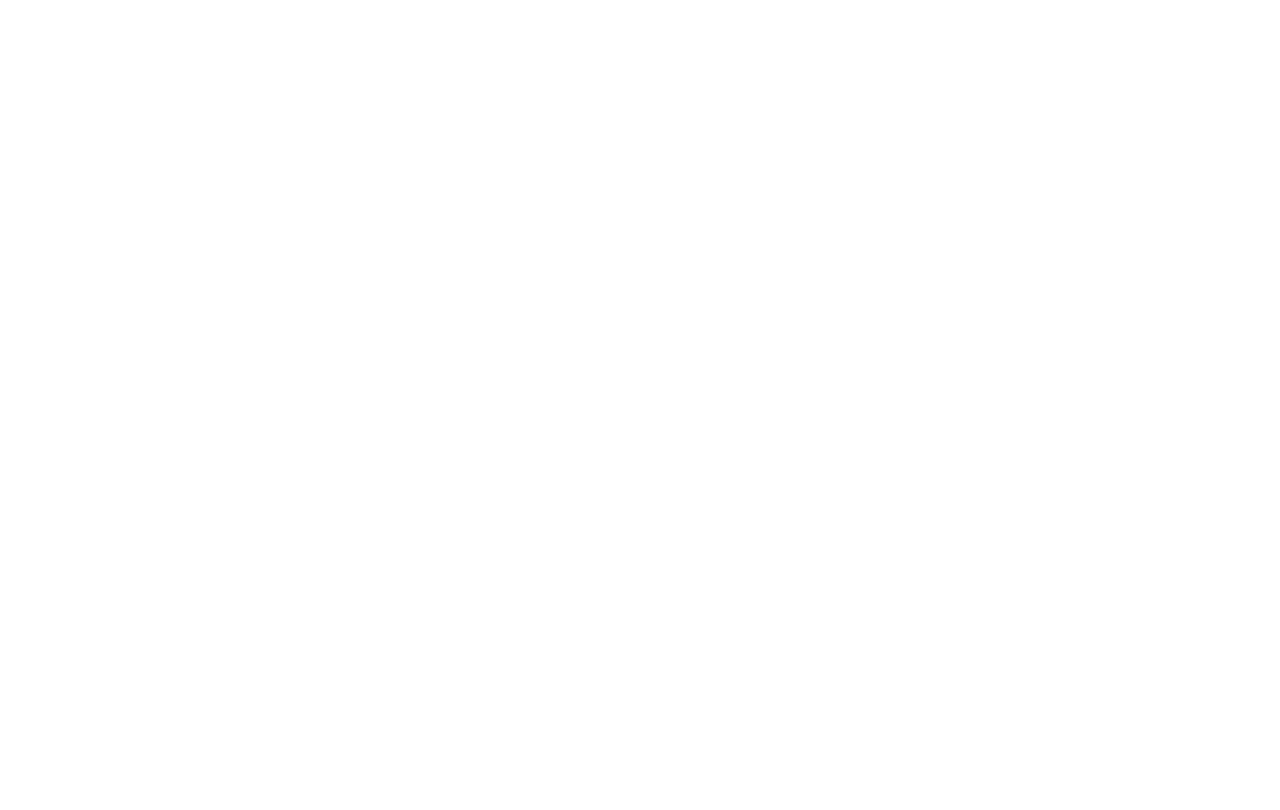
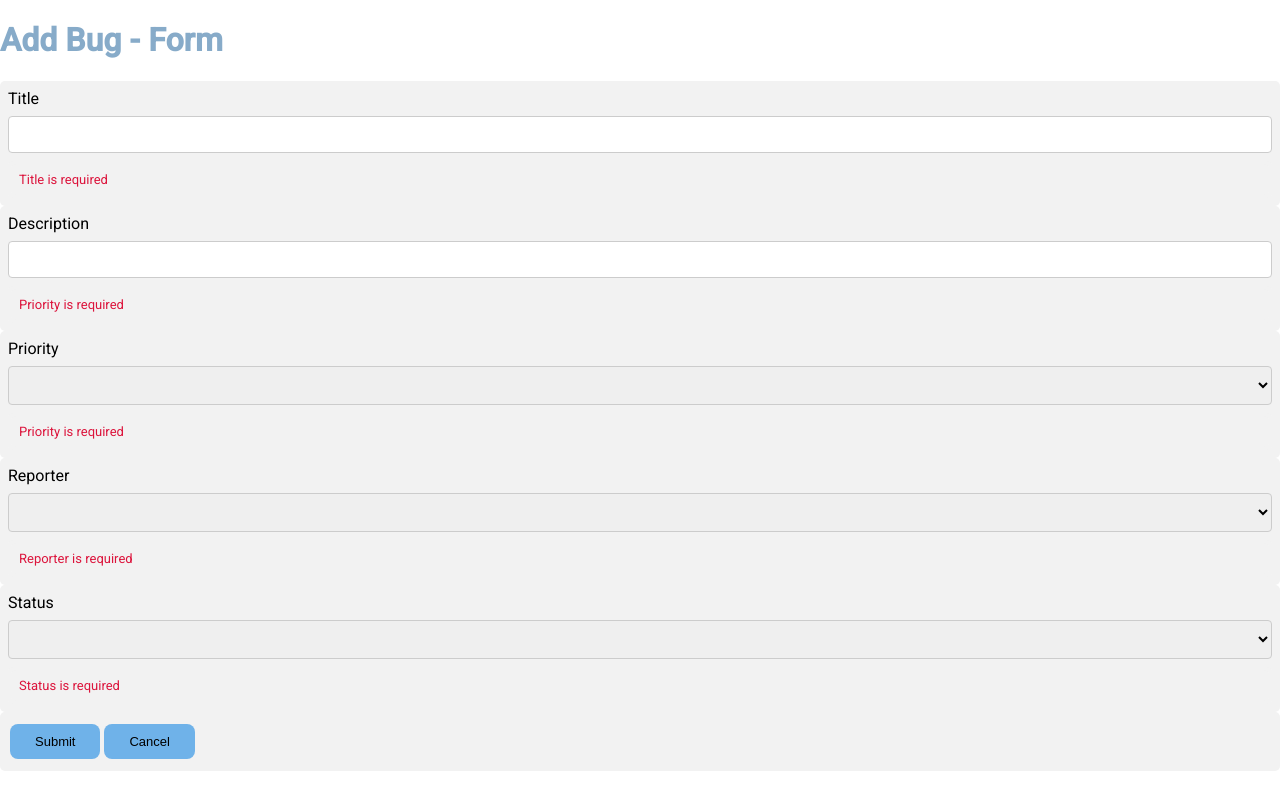
Before and after one commit to agistt/angularProject, an Angular app: page /addBug in a window 1280 px wide. Before the commit this address led to /. Shown: the top 810 px of the page. Built offline with nearby package versions, Linux system fonts and the light colour scheme.

Commit message:
fields + css

```diff
--- a/src/app/app-routing.module.ts
+++ b/src/app/app-routing.module.ts
@@ -5,7 +5,7 @@
 
 
 const routes: Routes = [
-  { path: 'addBugToPostman', component: UpdateComponent},
+  { path: 'addBug', component: UpdateComponent},
   { path: '', component: BugsListComponent},
   { path: 'edit/:id', component: UpdateComponent}
 ];
--- a/src/app/bugs/bugs-list/bugs-list.component.html
+++ b/src/app/bugs/bugs-list/bugs-list.component.html
@@ -1,5 +1,5 @@
 <div>
-  <button class="button" [routerLink]="['/addBugToPostman']">Add Bug</button>
+  <button class="button" [routerLink]="['/addBug']">Add Bug</button>
 <table mat-table [dataSource]="dataSource" matSort class="mat-table" >
 
   <ng-container matColumnDef="title">
--- a/src/app/bugs/bugs-list/bugs-list.component.scss
+++ b/src/app/bugs/bugs-list/bugs-list.component.scss
@@ -17,3 +17,16 @@
   text-align: center !important;
 
 }
+.button {
+  background-color: rgb(111, 178, 233);
+  font-size: 13px;
+  border: black;
+  color: black;
+  padding: 10px 25px;
+  text-align: center;
+  text-decoration: none;
+  display: inline-block;
+  margin: 4px 2px;
+  border-radius: 8px;
+  cursor: pointer;
+}
--- a/src/app/bugs/bugs-list/update/update.component.css
+++ b/src/app/bugs/bugs-list/update/update.component.css
@@ -0,0 +1,38 @@
+input[type=text], select {
+    width: 100%;
+    padding: 10px 20px;
+    margin: 8px 0;
+    display: inline-block;
+    border: 1px solid #ccc;
+    border-radius: 4px;
+    box-sizing: border-box;
+  }
+  div {
+    border-radius: 5px;
+    background-color: #f2f2f2;
+    padding: 8px;
+  }
+
+  .button {
+    background-color: rgb(111, 178, 233);
+    font-size: 13px;
+    border: black;
+    color: black;
+    padding: 10px 25px;
+    text-align: center;
+    text-decoration: none;
+    display: inline-block;
+    margin: 4px 2px;
+    border-radius: 8px;
+    cursor: pointer;
+  }
+
+  h1 {
+    color:  rgb(135, 171, 201);
+  }
+
+  .invalid-feedback {
+    padding: 3px !important;
+    font-size: small;
+    color: crimson;
+  }
--- a/src/app/bugs/bugs-list/update/update.component.html
+++ b/src/app/bugs/bugs-list/update/update.component.html
@@ -1,45 +1,58 @@
-<h1>Add Bug - Form</h1>
+<h1 *ngIf="!bug && form">Add Bug - Form</h1>
+<h1 *ngIf="bug">Edit Bug - Form</h1>
 <form [formGroup]="form" (ngSubmit)="onSubmit(bug?.id)">
     <div class="form-group">
         <label for="title">Title</label>
-        <input type="text" formControlName="title" class="form-control" [(ngModel)]="title" [ngClass]="{ 'is-invalid': form.controls.title.errors }" />
+        <input type="text" formControlName="title" class="form-control" [ngClass]="{ 'is-invalid': form.controls.title.errors }" />
         <div *ngIf="form.controls.title.errors" class="invalid-feedback">
             <div *ngIf="form.controls.title.errors.required"> Title is required</div>
         </div>
     </div>
     <div class="form-group">
       <label for="description">Description</label>
-      <input type="text" formControlName="description" class="form-control" [(ngModel)]="description" [ngClass]="{ 'is-invalid': form.controls.description.errors }" />
+      <input type="text" formControlName="description" class="form-control"  [ngClass]="{ 'is-invalid': form.controls.description.errors }" />
       <div *ngIf="form.controls.description.errors" class="invalid-feedback">
           <div *ngIf="form.controls.description.errors.required">Priority is required</div>
       </div>
   </div>
     <div class="form-group">
         <label for="priority">Priority</label>
-        <input type="text" formControlName="priority" class="form-control" [(ngModel)]="priority" [ngClass]="{ 'is-invalid': form.controls.priority.errors }" />
+        <select formControlName="priority" class="form-control" [ngClass]="{ 'is-invalid': form.controls.priority.errors }" >
+            <option *ngFor="let x of priority;" [value]="priority">
+                {{x}}
+              </option>
+        </select>
         <div *ngIf="form.controls.priority.errors" class="invalid-feedback">
             <div *ngIf="form.controls.priority.errors.required">Priority is required</div>
         </div>
     </div>
     <div class="form-group">
         <label for="reporter">Reporter</label>
-        <input type="text" formControlName="reporter" class="form-control" [(ngModel)]="reporter" [ngClass]="{ 'is-invalid': form.controls.reporter.errors }" />
-        <div *ngIf="form.controls.reporter.errors" class="invalid-feedback">
+        <select formControlName="reporter" class="form-control" [ngClass]="{ 'is-invalid': form.controls.reporter.errors }" >
+            <option *ngFor="let x of reporter;" [value]="reporter">
+                {{x}}
+              </option>
+        </select>
+            <div *ngIf="form.controls.reporter.errors" class="invalid-feedback">
             <div *ngIf="form.controls.reporter.errors.required">Reporter is required</div>
         </div>
     </div>
     <div class="form-group">
         <label for="status">Status</label>
-        <input type="text" formControlName="status" class="form-control" [(ngModel)]="status" [ngClass]="{ 'is-invalid': form.controls.status.errors }" />
+        <select formControlName="status" class="form-control" [ngClass]="{ 'is-invalid': form.controls.status.errors }">
+            <option *ngFor="let x of status;" [value]="status">
+                {{x}}
+              </option>
+        </select>
         <div *ngIf="form.controls.status.errors" class="invalid-feedback">
             <div *ngIf="form.controls.status.errors.required">Status is required</div>
         </div>
     </div>
     <div class="form-group">
-        <button [disabled]="loading" type="submit" class="btn btn-primary">
+        <button [disabled]="loading" type="submit" class="button">
             <span *ngIf="loading" class="spinner-border spinner-border-sm mr-1"></span>
-            Register
+            Submit
         </button>
-        <a routerLink="/" class="btn btn-link">Cancel</a>
+        <button routerLink="/" class="button">Cancel</button>
     </div>
 </form>
--- a/src/app/bugs/bugs-list/update/update.component.ts
+++ b/src/app/bugs/bugs-list/update/update.component.ts
@@ -1,7 +1,7 @@
 import { Component, OnInit } from "@angular/core";
 import { Validators, FormBuilder, FormGroup } from "@angular/forms";
 import { PostmanCallService } from '../../postman-call.service';
-import { ActivatedRoute } from '@angular/router';
+import { ActivatedRoute, Router } from '@angular/router';
 
 @Component({
   selector: "app-update",
@@ -13,15 +13,16 @@
 
   bug: any;
   title: string;
-  priority: string;
-  reporter: string;
-  status: string;
+  priority: string[] = ['Minor', 'Major', 'Critical'];
+  reporter: string[] = ['QA', 'PO', 'DEV'];
+  status: string[] =  ['Ready for test ', 'Done', 'Rejeted'];;
   description: string;
 
   constructor(
     private formBuilder: FormBuilder,
     private service: PostmanCallService,
-    private activatedRoute: ActivatedRoute
+    private activatedRoute: ActivatedRoute,
+    private router : Router
   ) {}
 
   ngOnInit() {
@@ -63,5 +64,7 @@
         this.service.updateBug(this.form.value, id).subscribe();
       }
     }
+    this.router.navigate(['/']);
   }
+
 }
```
